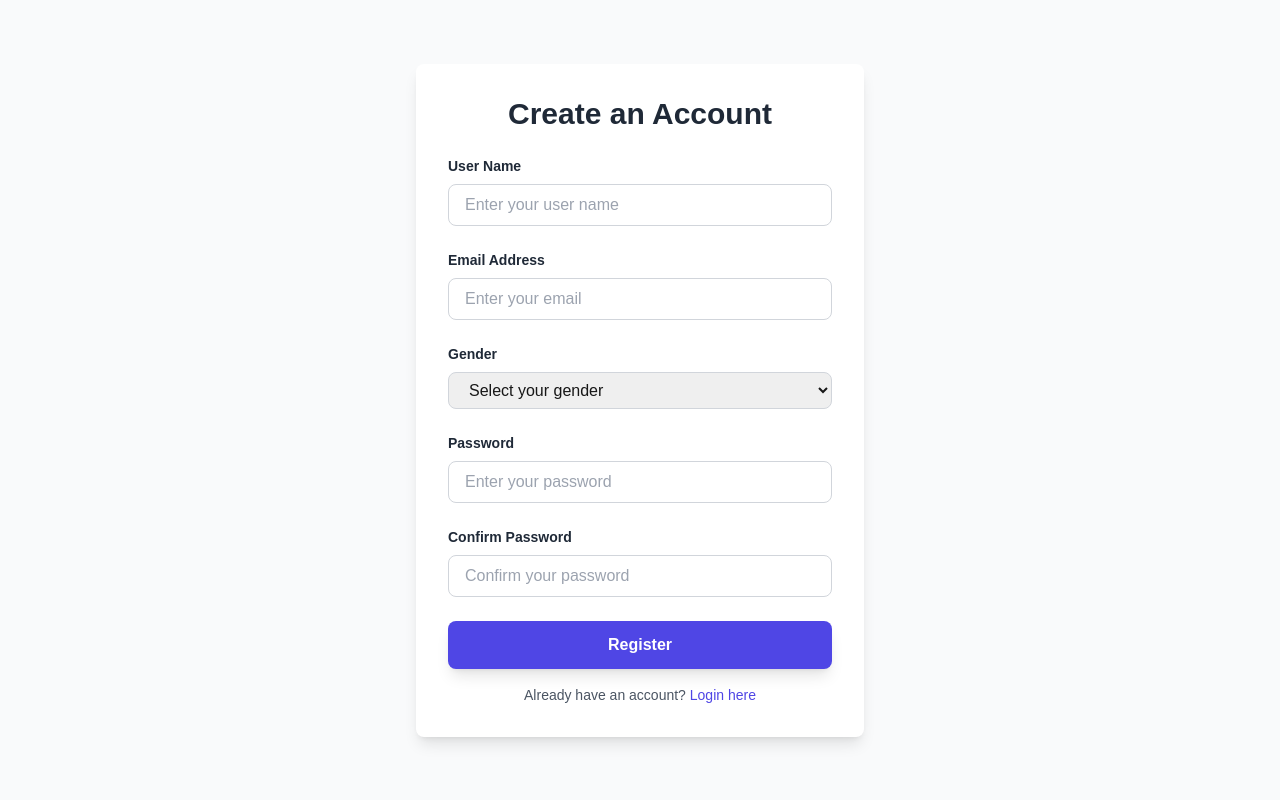
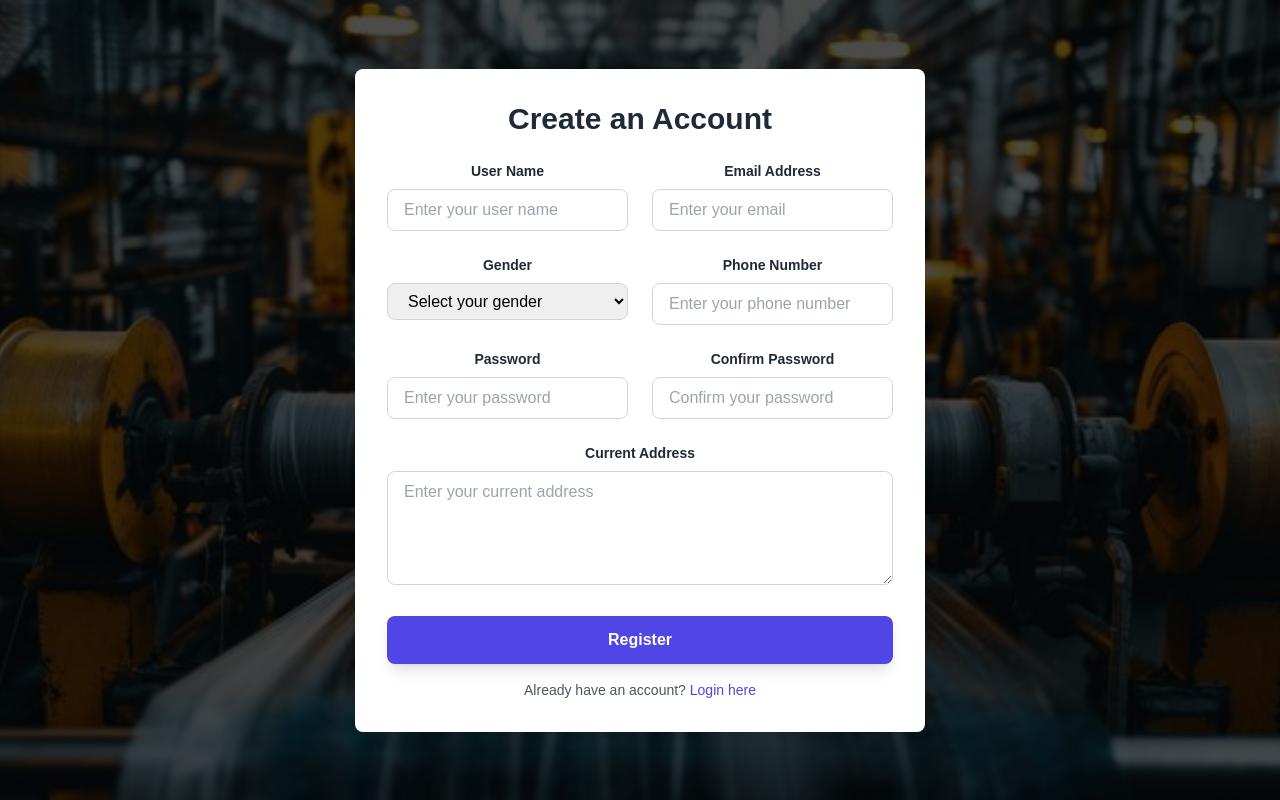
Before and after one commit to anisurarzu/Zhejiang, a Next.js app: page /registration in a window 1280 px wide. Built offline with nearby package versions, Linux system fonts and the light colour scheme.

Commit message:
login and registration customized

```diff
--- a/app/login/page.js
+++ b/app/login/page.js
@@ -1,26 +1,62 @@
 "use client";
 import React, { useState } from "react";
+import axios from "axios";
+import { useRouter } from "next/navigation";
 
 export default function LoginPage() {
   const [userId, setUserId] = useState("");
   const [password, setPassword] = useState("");
   const [error, setError] = useState("");
+  const [loading, setLoading] = useState(false);
+
+  const router = useRouter();
 
   // Handle form submission
-  const handleSubmit = (e) => {
+  const handleSubmit = async (e) => {
     e.preventDefault();
     if (!userId || !password) {
       setError("Please fill in both fields.");
       return;
     }
-    setError(""); // Clear any previous errors
-    // Simulate login logic (replace with actual logic)
-    console.log("User ID:", userId);
-    console.log("Password:", password);
+
+    setError("");
+    setLoading(true);
+
+    try {
+      // Make the API call
+      const response = await axios.post(
+        `${process.env.NEXT_PUBLIC_API_BASE_URL}/api/auth/login`,
+        {
+          loginID: userId,
+          password: password,
+        }
+      );
+      setTimeout(() => {
+        router.push("/");
+      }, 1500);
+    } catch (error) {
+      console.log("Error", error);
+      setError(
+        error.response?.data?.error || "An error occurred. Please try again."
+      );
+    } finally {
+      setLoading(false);
+    }
   };
 
   return (
-    <div className="min-h-screen bg-gray-50 flex justify-center items-center">
+    <div
+      className="relative min-h-screen flex flex-col items-center justify-center bg-cover bg-center text-black"
+      style={{
+        backgroundImage: "url(/img/bg.jpg)",
+      }}
+    >
+      {/* Overlay */}
+      <div className="absolute w-full h-full bg-black opacity-70"></div>
+
+      {/* Content */}
+      <div className=" z-10 flex flex-col items-center text-center px-4">
+        <div className="min-h-screen  flex justify-center items-center">
           <div className="w-full max-w-md bg-white p-8 rounded-lg shadow-lg">
             <h2 className="text-3xl font-semibold text-center text-gray-800 mb-6">
               Login to Your Account
@@ -74,8 +110,9 @@ export default function LoginPage() {
                 <button
                   type="submit"
                   className="w-full py-3 px-4 bg-indigo-600 text-white font-semibold rounded-lg shadow-lg hover:bg-indigo-700 focus:outline-none focus:ring-2 focus:ring-indigo-500 transition duration-200"
+                  disabled={loading}
                 >
-              Login
+                  {loading ? "Logging in..." : "Login"}
                 </button>
               </div>
             </form>
@@ -84,18 +121,17 @@ export default function LoginPage() {
             <div className="text-center mt-4">
               <p className="text-sm text-gray-600">
                 Dont have an account?{" "}
-            <a href="/registration" className="text-indigo-600 hover:text-indigo-700">
+                <a
+                  href="/registration"
+                  className="text-indigo-600 hover:text-indigo-700"
+                >
                   Sign Up
-            </a>
-          </p>
-          <p className="text-sm text-gray-600 mt-2">
-            Forgot your password?{" "}
-            <a href="/reset-password" className="text-indigo-600 hover:text-indigo-700">
-              Reset it
                 </a>
               </p>
             </div>
           </div>
         </div>
+      </div>
+    </div>
   );
 }
--- a/app/registration/page.js
+++ b/app/registration/page.js
@@ -1,5 +1,7 @@
 "use client";
 import React, { useState } from "react";
+import axios from "axios";
+import { useRouter } from "next/navigation";
 
 export default function RegistrationPage() {
   const [userName, setUserName] = useState("");
@@ -7,11 +9,16 @@ export default function RegistrationPage() {
   const [gender, setGender] = useState("");
   const [password, setPassword] = useState("");
   const [confirmPassword, setConfirmPassword] = useState("");
+  const [phoneNumber, setPhoneNumber] = useState("");
+  const [currentAddress, setCurrentAddress] = useState("");
   const [error, setError] = useState("");
   const [successMessage, setSuccessMessage] = useState("");
+  const [loading, setLoading] = useState(false);
+
+  const router = useRouter();
 
   // Handle form submission
-  const handleSubmit = (e) => {
+  const handleSubmit = async (e) => {
     e.preventDefault();
 
     // Check if passwords match
@@ -21,25 +28,74 @@ export default function RegistrationPage() {
     }
 
     // Check if all fields are filled
-    if (!userName || !email || !gender || !password || !confirmPassword) {
+    if (
+      !userName ||
+      !email ||
+      !gender ||
+      !password ||
+      !confirmPassword ||
+      !phoneNumber ||
+      !currentAddress
+    ) {
       setError("Please fill in all fields.");
       return;
     }
 
     // Clear error and show success message
     setError("");
+    setSuccessMessage("");
+    setLoading(true);
+
+    try {
+      // Make the API call for registration
+      const response = await axios.post(
+        `${process.env.NEXT_PUBLIC_API_BASE_URL}/api/auth/register`,
+        {
+          username: userName,
+          email: email,
+          gender: gender,
+          password: password,
+          confirmPassword: confirmPassword,
+          phoneNumber: phoneNumber,
+          currentAddress: currentAddress,
+        }
+      );
+
+      // Handle success
       setSuccessMessage("Registration Successful!");
 
-    // Simulate registration logic (replace with actual logic)
-    console.log("User Name:", userName);
-    console.log("Email:", email);
-    console.log("Gender:", gender);
-    console.log("Password:", password);
+      // Redirect to login page after a short delay
+      setTimeout(() => {
+        router.push("/login");
+      }, 1000);
+    } catch (error) {
+      // Handle error
+      if (error.response && error.response.data) {
+        setError(
+          error.response.data.error || "An error occurred. Please try again."
+        );
+      } else {
+        setError("An error occurred. Please try again.");
+      }
+    } finally {
+      setLoading(false);
+    }
   };
 
   return (
-    <div className="min-h-screen bg-gray-50 flex justify-center items-center">
-      <div className="w-full max-w-md bg-white p-8 rounded-lg shadow-lg">
+    <div
+      className="relative min-h-screen flex flex-col items-center justify-center bg-cover bg-center text-black"
+      style={{
+        backgroundImage: "url(/img/bg.jpg)",
+      }}
+    >
+      {/* Overlay */}
+      <div className="absolute w-full h-full bg-black opacity-70"></div>
+
+      {/* Content */}
+      <div className=" z-10 flex flex-col items-center text-center px-4">
+        <div className="min-h-screen flex justify-center items-center">
+          <div className="w-full max-w-4xl bg-white p-8 rounded-lg shadow-lg">
             <h2 className="text-3xl font-semibold text-center text-gray-800 mb-6">
               Create an Account
             </h2>
@@ -57,8 +113,10 @@ export default function RegistrationPage() {
             )}
 
             <form onSubmit={handleSubmit}>
+              {/* Grid for two columns */}
+              <div className="grid grid-cols-1 md:grid-cols-2 gap-6">
                 {/* User Name Field */}
-          <div className="mb-6">
+                <div>
                   <label
                     htmlFor="userName"
                     className="block text-sm font-semibold text-gray-800 mb-2"
@@ -76,7 +134,7 @@ export default function RegistrationPage() {
                 </div>
 
                 {/* Email Field */}
-          <div className="mb-6">
+                <div>
                   <label
                     htmlFor="email"
                     className="block text-sm font-semibold text-gray-800 mb-2"
@@ -94,7 +152,7 @@ export default function RegistrationPage() {
                 </div>
 
                 {/* Gender Field */}
-          <div className="mb-6">
+                <div>
                   <label
                     htmlFor="gender"
                     className="block text-sm font-semibold text-gray-800 mb-2"
@@ -114,8 +172,26 @@ export default function RegistrationPage() {
                   </select>
                 </div>
 
+                {/* Phone Number Field */}
+                <div>
+                  <label
+                    htmlFor="phoneNumber"
+                    className="block text-sm font-semibold text-gray-800 mb-2"
+                  >
+                    Phone Number
+                  </label>
+                  <input
+                    type="tel"
+                    id="phoneNumber"
+                    value={phoneNumber}
+                    onChange={(e) => setPhoneNumber(e.target.value)}
+                    className="w-full px-4 py-2 border border-gray-300 rounded-lg focus:outline-none focus:ring-2 focus:ring-indigo-600"
+                    placeholder="Enter your phone number"
+                  />
+                </div>
+
                 {/* Password Field */}
-          <div className="mb-6">
+                <div>
                   <label
                     htmlFor="password"
                     className="block text-sm font-semibold text-gray-800 mb-2"
@@ -133,7 +209,7 @@ export default function RegistrationPage() {
                 </div>
 
                 {/* Confirm Password Field */}
-          <div className="mb-6">
+                <div>
                   <label
                     htmlFor="confirmPassword"
                     className="block text-sm font-semibold text-gray-800 mb-2"
@@ -150,13 +226,33 @@ export default function RegistrationPage() {
                   />
                 </div>
 
+                {/* Current Address Field */}
+                <div className="md:col-span-2">
+                  <label
+                    htmlFor="currentAddress"
+                    className="block text-sm font-semibold text-gray-800 mb-2"
+                  >
+                    Current Address
+                  </label>
+                  <textarea
+                    id="currentAddress"
+                    value={currentAddress}
+                    onChange={(e) => setCurrentAddress(e.target.value)}
+                    className="w-full px-4 py-2 border border-gray-300 rounded-lg focus:outline-none focus:ring-2 focus:ring-indigo-600"
+                    placeholder="Enter your current address"
+                    rows="4"
+                  />
+                </div>
+              </div>
+
               {/* Submit Button */}
-          <div className="flex justify-center">
+              <div className="flex justify-center mt-6">
                 <button
                   type="submit"
                   className="w-full py-3 px-4 bg-indigo-600 text-white font-semibold rounded-lg shadow-lg hover:bg-indigo-700 focus:outline-none focus:ring-2 focus:ring-indigo-500 transition duration-200"
+                  disabled={loading}
                 >
-              Register
+                  {loading ? "Registering..." : "Register"}
                 </button>
               </div>
             </form>
@@ -165,12 +261,17 @@ export default function RegistrationPage() {
             <div className="text-center mt-4">
               <p className="text-sm text-gray-600">
                 Already have an account?{" "}
-            <a href="/login" className="text-indigo-600 hover:text-indigo-700">
+                <a
+                  href="/login"
+                  className="text-indigo-600 hover:text-indigo-700"
+                >
                   Login here
                 </a>
               </p>
             </div>
           </div>
         </div>
+      </div>
+    </div>
   );
 }
--- a/package.json
+++ b/package.json
@@ -9,6 +9,7 @@
     "lint": "next lint"
   },
   "dependencies": {
+    "axios": "^1.7.7",
     "next": "15.0.2",
     "react": "19.0.0-rc-02c0e824-20241028",
     "react-dom": "19.0.0-rc-02c0e824-20241028",
```
Also changed, not shown: 1 other file (tests, documents, lock files or other folders). Lines whose indentation alone changed are shown as unchanged.
